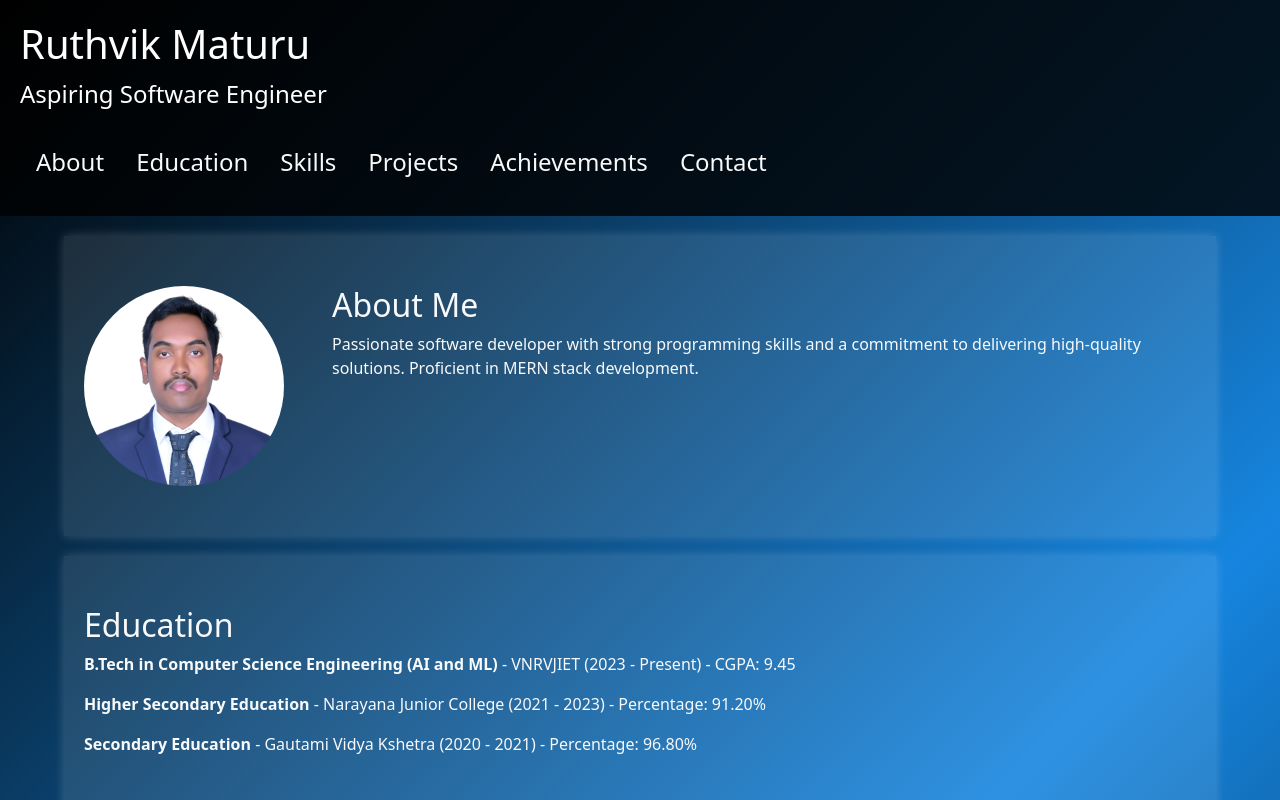
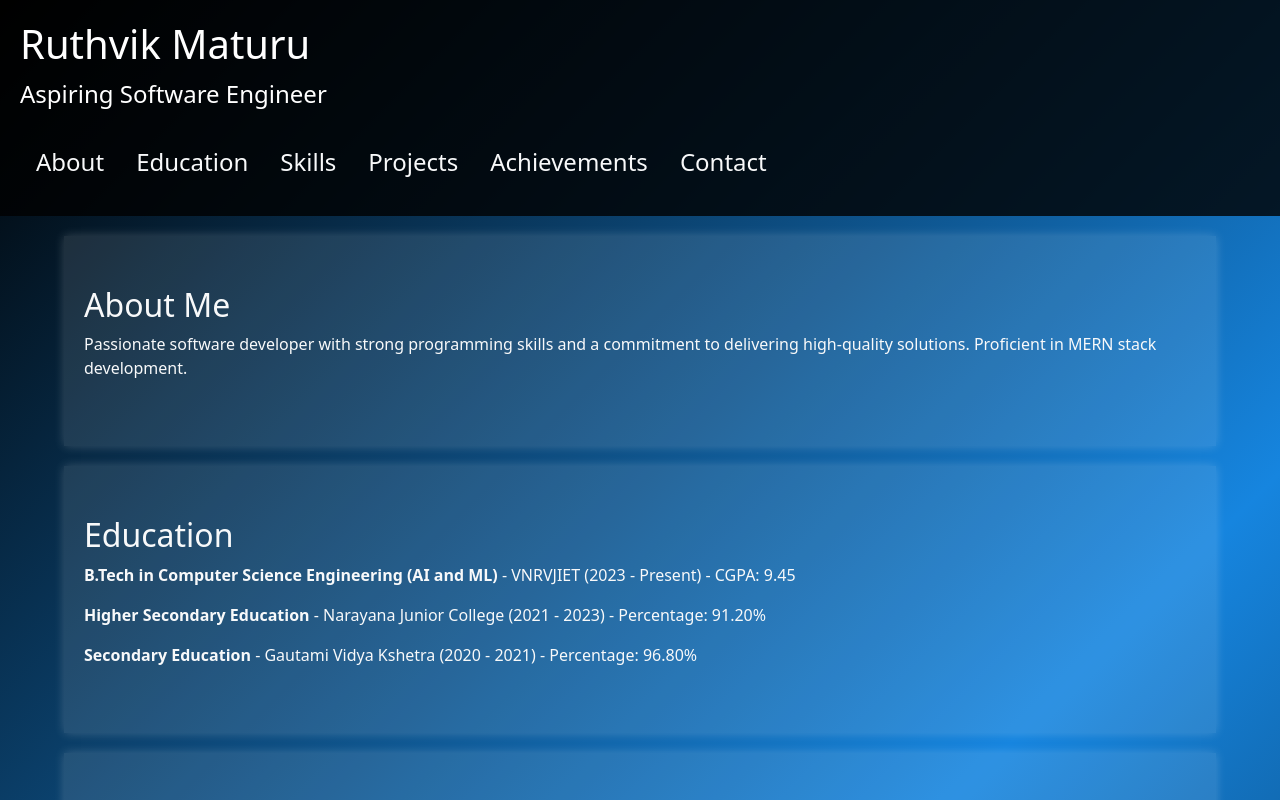
Before and after one commit to RUTHVIKMATURU/MyPortfolio, a plain HTML site: page index.html in a window 1280 px wide. Shown: the top 800 px of the page. Drawn offline with nearby package versions, Linux system fonts and the light colour scheme.

Commit message:
Removed profile picture

```diff
--- a/index.html
+++ b/index.html
@@ -23,8 +23,6 @@
 
     <section id="about" class="text-light">
       <div class="d-flex gap-5">
-        <img src="/assests/Profile_Picture.JPG" alt="" width="200px" class="rounded-circle">
-
         <div>
           <h2>About Me</h2>
         <p>Passionate software developer with strong programming skills and a commitment to delivering high-quality solutions. Proficient in MERN stack development.</p>
```
